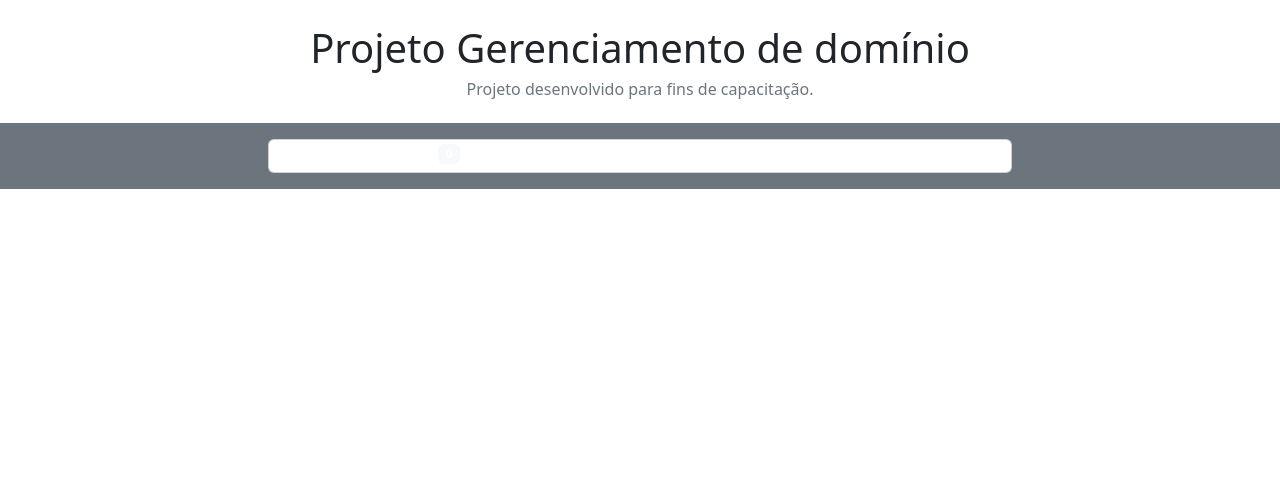
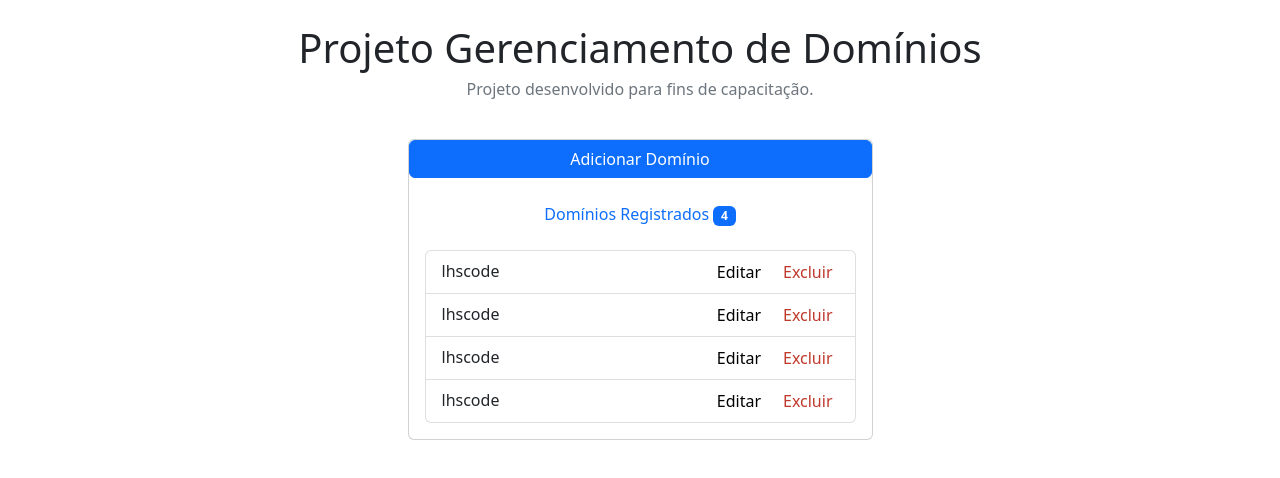
Before and after one commit to luizsantos85/teste-esocial, a Vue app in the folder frontend-teste-esocial/: page / in a window 1280 px wide. Shown: the top 478 px of the page. Built offline with nearby package versions, Linux system fonts and the light colour scheme.

Commit message:
implementando a home e componentes

```diff
--- a/frontend-teste-esocial/package.json
+++ b/frontend-teste-esocial/package.json
@@ -11,7 +11,8 @@
     "bootstrap": "^5.2.0",
     "core-js": "^3.6.5",
     "font-awesome": "^4.7.0",
-    "vue": "^2.6.11"
+    "vue": "^2.6.11",
+    "vue-router": "^3.5.4"
   },
   "devDependencies": {
     "@vue/cli-plugin-babel": "~4.5.13",
--- a/frontend-teste-esocial/src/App.vue
+++ b/frontend-teste-esocial/src/App.vue
@@ -1,23 +1,13 @@
 <template>
    <div>
       <div class="text-center mt-4">
-         <h1>Projeto Gerenciamento de domínio</h1>
+         <h1>Projeto Gerenciamento de Domínios</h1>
          <h6 class="text-secondary">
             Projeto desenvolvido para fins de capacitação.
          </h6>
       </div>
-      <div class="bg-secondary py-3 mt-4">
-         <div class="container">
-            <div class="d-flex justify-content-center text-white">
-               <div class="col-md-8">
-               <div class="card">
-                  <div class="card-title">Domínios Registrados <span class="badge bg-light">0</span></div>
-               </div>
 
-               </div>
-            </div>
-         </div>
-      </div>
+      <router-view></router-view>
    </div>
 </template>
 
--- /dev/null
+++ b/frontend-teste-esocial/src/components/ListDomains.vue
@@ -0,0 +1,55 @@
+<template>
+   <div class="card">
+      <router-link to="/add" class="btn btn-primary mb-4">
+         Adicionar Domínio
+      </router-link>
+
+      <p class="card-title text-primary text-center">
+         {{ title }}
+         <span class="badge bg-primary">{{ data.length }}</span>
+      </p>
+
+      <div class="card-body text-secondary">
+         <ul class="list-group">
+            <li
+               v-for="(item, index) in data"
+               :key="index"
+               class="list-group-item d-flex justify-content-between"
+            >
+               {{ item }}
+
+               <div class="buttons">
+                  <button @click="edit(index)">Editar</button>
+                  <button>Excluir</button>
+               </div>
+            </li>
+         </ul>
+      </div>
+   </div>
+</template>
+
+<script>
+export default {
+   name: 'ListDomains',
+   props: ['title', 'data'],
+   methods: {
+      edit(id) {
+        console.log(`clicou em ${id}`)
+        //  this.$router.push(`/edit/${id}`);
+      },
+   },
+};
+</script>
+
+<style scoped>
+.buttons button {
+   border: 0;
+   background: transparent;
+   color: #000;
+   cursor: pointer;
+}
+.buttons button:nth-child(2) {
+   margin-left: 10px;
+   color: #c0392b;
+}
+</style>
--- a/frontend-teste-esocial/src/main.js
+++ b/frontend-teste-esocial/src/main.js
@@ -1,8 +1,10 @@
-import Vue from 'vue'
-import App from './App.vue'
+import Vue from 'vue';
+import App from './App.vue';
+import router from './router';
 
-Vue.config.productionTip = false
+Vue.config.productionTip = false;
 
 new Vue({
-  render: h => h(App),
-}).$mount('#app')
+   router,
+   render: (h) => h(App),
+}).$mount('#app');
--- /dev/null
+++ b/frontend-teste-esocial/src/pages/AddDomain.vue
@@ -0,0 +1,18 @@
+<template>
+   <section class="container">
+        <h1 class="text-center">Adicionar Domínio</h1>
+        <form >
+
+
+        </form>
+   </section>
+
+</template>
+
+<script>
+export default {
+   name: 'AddDomain',
+};
+</script>
+
+<style></style>
--- /dev/null
+++ b/frontend-teste-esocial/src/pages/Home.vue
@@ -0,0 +1,32 @@
+<template>
+   <section class="py-3 mt-4">
+      <div class="container">
+         <div class="d-flex justify-content-around text-white">
+            <div class="col-md-5">
+               <ListDomains title="Domínios Registrados" :data="domains" />
+            </div>
+         </div>
+      </div>
+   </section>
+</template>
+
+<script>
+import 'bootstrap/dist/css/bootstrap.css';
+import 'font-awesome/css/font-awesome.css';
+
+import ListDomains from '../components/ListDomains';
+
+export default {
+   name: 'Home',
+   components: {
+      ListDomains,
+   },
+   data() {
+      return {
+         domains: ['lhscode', 'lhscode', 'lhscode', 'lhscode'],
+      };
+   },
+};
+</script>
+
+<style></style>
--- /dev/null
+++ b/frontend-teste-esocial/src/router.js
@@ -0,0 +1,26 @@
+import Vue from 'vue';
+import Router from 'vue-router';
+
+import Home from './pages/Home';
+import AddDomain from './pages/AddDomain';
+
+Vue.use(Router);
+
+export default new Router({
+   mode: 'history',
+   routes: [
+      {
+         path: '/',
+         component: Home,
+      },
+      {
+         path: '/add',
+         component: AddDomain,
+      },
+      {
+         path: '/edit/:id',
+         component: AddDomain,
+         props: true,
+      },
+   ],
+});
```
Also changed, not shown: 1 other file (tests, documents, lock files or other folders).
